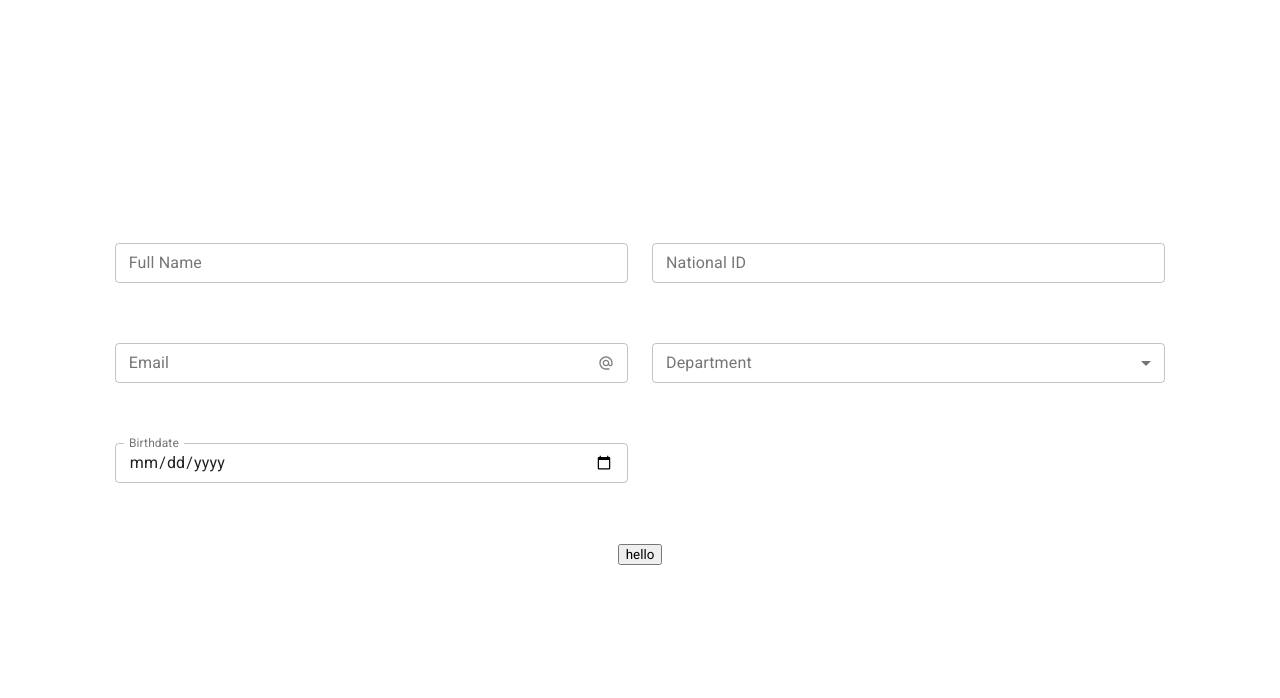
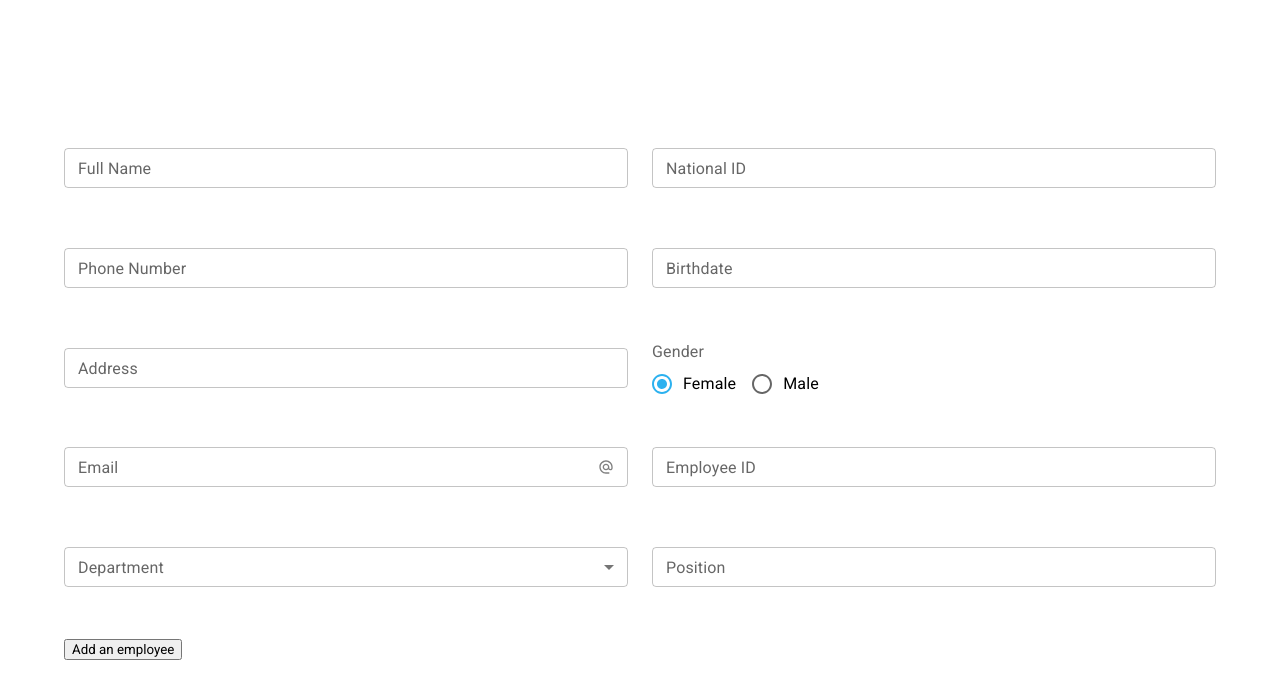
Before and after one commit to Checkly-App/checkly-website, a React (Create React App) app: page / in a window 1280 px wide. Shown: the top 698 px of the page. Built offline with nearby package versions, Linux system fonts and the light colour scheme.

Commit message:
Forms validation
- Add employee function

```diff
--- a/package.json
+++ b/package.json
@@ -3,7 +3,11 @@
   "version": "0.1.0",
   "private": true,
   "dependencies": {
+    "@emotion/react": "^11.8.1",
+    "@emotion/styled": "^11.8.1",
     "@material-ui/core": "^4.12.3",
+    "@mui/material": "^5.5.0",
+    "@mui/styles": "^5.5.0",
     "@testing-library/jest-dom": "^5.16.2",
     "@testing-library/react": "^12.1.3",
     "@testing-library/user-event": "^13.5.0",
--- a/src/App.css
+++ b/src/App.css
@@ -1,4 +1,4 @@
-.App {
+/* .App {
   text-align: center;
 }
 
@@ -13,17 +13,6 @@
   }
 }
 
-.App-header {
-  background-color: white;
-  min-height: 100vh;
-  display: flex;
-  flex-direction: column;
-  align-items: center;
-  justify-content: center;
-  font-size: calc(10px + 2vmin);
-  color: white;
-}
-
 .App-link {
   color: #61dafb;
 }
@@ -35,4 +24,12 @@
   to {
     transform: scale(1.2);
   }
+} */
+
+
+.App-header {
+  min-height: 100vh;
+  display: flex;
+  align-items: center;
+  justify-content: right;
 }
--- a/src/App.js
+++ b/src/App.js
@@ -1,7 +1,7 @@
 // import logo from './assets/images/logo.svg';
 import './App.css';
 import AddEmployee from './pages/AddEmployee';
-import { createTheme, ThemeProvider } from '@material-ui/core'
+import { createTheme, ThemeProvider } from '@mui/material/styles'
 
 
 const theme = createTheme({
--- a/src/components/Forms/DateField.js
+++ b/src/components/Forms/DateField.js
@@ -1,5 +1,5 @@
 import React from 'react';
-import { TextField } from '@material-ui/core';
+import { TextField } from '@mui/material';
 import { useField } from 'formik';
 
 
--- a/src/components/Forms/InputField.js
+++ b/src/components/Forms/InputField.js
@@ -1,7 +1,7 @@
-import React, { useState } from 'react';
-import { TextField, styled } from '@material-ui/core';
+import React from 'react';
+import { TextField } from '@mui/material';
 import { useField } from 'formik';
-import { InputAdornment } from '@material-ui/core';
+import { InputAdornment } from '@mui/material';
 
 
 const InputField = ({ name, icon, ...other }) => {
--- /dev/null
+++ b/src/components/Forms/RadioButtons.js
@@ -0,0 +1,35 @@
+import React from 'react';
+import { useField, useFormikContext } from 'formik';
+import { FormControl, FormLabel, RadioGroup, FormControlLabel, Radio } from '@mui/material'
+
+
+const RadioButtons = ({ name, ...other }) => {
+    const field = useField(name);
+    const { setFieldValue } = useFormikContext();
+
+    const handleChange = (e) => {
+        setFieldValue(name, e.target.value);
+    };
+
+    const config = {
+        ...field,
+        ...other,
+        defaultValue: 'Female',
+        onChange: handleChange
+    };
+
+    return (
+        <FormControl>
+            <FormLabel id="radio-buttons-group">Gender</FormLabel>
+            <RadioGroup
+                row
+                {...config} >
+                <FormControlLabel value="Female" control={<Radio />} label="Female" />
+                <FormControlLabel value="Male" control={<Radio />} label="Male" />
+            </RadioGroup>
+        </FormControl>
+    );
+};
+
+
+export default RadioButtons;
--- a/src/components/Forms/SelectField.js
+++ b/src/components/Forms/SelectField.js
@@ -1,5 +1,5 @@
 import React from 'react';
-import { TextField, MenuItem } from '@material-ui/core';
+import { TextField, MenuItem } from '@mui/material';
 import { useField, useFormikContext } from 'formik';
 
 
--- a/src/pages/AddEmployee.js
+++ b/src/pages/AddEmployee.js
@@ -3,11 +3,31 @@ import { Formik, Form } from 'formik';
 import * as Yup from 'yup';
 import InputField from '../components/Forms/InputField';
 import { MdOutlineAlternateEmail } from "react-icons/md";
-import { Grid, Typography } from '@material-ui/core';
+import { Container, Grid } from '@mui/material';
 import SelectField from '../components/Forms/SelectField';
-import DateField from '../components/Forms/DateField';
+import RadioButtons from '../components/Forms/RadioButtons';
+import { set, ref } from 'firebase/database';
+import { database } from '../utilities/firebase';
 
-// import { useState } from "react";
+const AddEmployee = () => {
+    const departments = {
+        dep1: 'Enterprise Architecture',
+        dep2: 'Cyber Security',
+        dep3: 'Human Resources'
+    };
+
+    const initialValues = {
+        fullName: '',
+        nationalID: '',
+        phoneNumber: '',
+        birthdate: '',
+        address: '',
+        gender: 'Female',
+        email: '',
+        employeeID: '',
+        department: '',
+        position: ''
+    };
 
     /*
     phoneNumber: Yup.number().min(10).max(10).matches(/[^[0]+[0-9]*$]/),
@@ -22,40 +42,49 @@ import DateField from '../components/Forms/DateField';
     Position -> String (required)
 */
 
-const AddEmployee = props => {
-    const departments = {
-        dep1: 'Enterprise Architecture',
-        dep2: 'Cyber Security',
-        dep3: 'Human Resources'
-    };
-
-    const initialValues = {
-        fullName: '',
-        nationalID: '',
-        phoneNumber: '',
-        date: '',
-        address: '',
-        email: '',
-        employeeId: '',
-        department: '',
-        position: ''
-    };
 
     const validationSchema =
         Yup.object({
             fullName: Yup.string().required('Full Name is required'),
             nationalID: Yup.string().matches(/^(?<=\s|^)\d+(?=\s|$)/, "consists of numbers only").min(10, 'must be 10 digits').max(10, 'must be 10 digits').required('National ID is required'),
-            phoneNumber: Yup.number().min(10).max(10).required(),
-            department: Yup.string().required(),
-            email: Yup.string().email('Invalid email').required()
+            address: Yup.string().required('Address is required'),
+            phoneNumber: Yup.string().matches(/^(?<=\s|^)\d+(?=\s|$)/, "consists of numbers only").min(10, 'must be 10 digits').max(10, 'must be 10 digits').required('Phone Number is required'),
+            birthdate: Yup.string().required('Birthdate is required'),
+            department: Yup.string().required('Department is required'),
+            email: Yup.string().email('Invalid email').required('Email is required'),
+            employeeID: Yup.string().required('Employee ID is required'),
+            position: Yup.string().required('Position is required')
         });
+
+    const addEmployee = (employee) => {
+        set(ref(database, 'test/' + employee.nationalID), {
+            name: employee.fullName,
+            national_id: employee.nationalID,
+            phone_number: employee.phoneNumber,
+            birthdate: employee.birthdate,
+            address: employee.address,
+            gender: employee.gender,
+            email: employee.email,
+            employee_id: employee.employeeID,
+            department: employee.department,
+            position: employee.position,
+            change_image: 0,
+            image_token: "null"
+        }).catch(alert);
+    }
 
     return (
         <Formik
             initialValues={{ ...initialValues }}
-            validationSchema={validationSchema}>
+            validationSchema={validationSchema}
+            onSubmit={(values) => {
+                console.log(values);
+                addEmployee(values);
+                alert(JSON.stringify(values, null, 2));
+            }}>
+            <Container fixed>
                 <Form>
-                <Grid container spacing={3}>
+                    <Grid container spacing={3} >
                         <Grid item xs={6}>
                             <InputField
                                 name='fullName'
@@ -72,10 +101,45 @@ const AddEmployee = props => {
                         </Grid>
                         <Grid item xs={6}>
                             <InputField
+                                name='phoneNumber'
+                                id='phoneNumber'
+                                label='Phone Number'
+                            />
+                        </Grid>
+                        <Grid item xs={6}>
+                            <InputField
+                                name='birthdate'
+                                id='birthdate'
+                                label='Birthdate'
+                            />
+                        </Grid>
+                        <Grid item xs={6}>
+                            <InputField
+                                name='address'
+                                id='address'
+                                label='Address'
+                            />
+                        </Grid>
+                        <Grid item xs={6}>
+                            <RadioButtons
+                                name='gender'
+                                id='gender'
+                                label='Gender'
+                            />
+                        </Grid>
+                        <Grid item xs={6}>
+                            <InputField
                                 name='email'
                                 icon={<MdOutlineAlternateEmail color='gray' />}
                                 id='email'
                                 label='Email'
+                            />
+                        </Grid>
+                        <Grid item xs={6}>
+                            <InputField
+                                name='employeeID'
+                                id='employeeID'
+                                label='Employee ID'
                             />
                         </Grid>
                         <Grid item xs={6}>
@@ -87,19 +151,19 @@ const AddEmployee = props => {
                             />
                         </Grid>
                         <Grid item xs={6}>
-                        <DateField
-                            name='birthdate'
-                            id='birthdate'
-                            label='Birthdate'
+                            <InputField
+                                name='position'
+                                id='position'
+                                label='Position'
                             />
                         </Grid>
                         <Grid item xs={12}>
-                        <button type='submit'>
-                            hello
-                        </button>
+                            <button type='submit'>  Add an employee </button>
                         </Grid>
                     </Grid>
                 </Form>
+            </Container>
+
         </Formik >
     );
 };
--- a/src/utilities/firebase.js
+++ b/src/utilities/firebase.js
@@ -1,16 +1,16 @@
-import * as firebase from 'firebase';
+import { initializeApp } from 'firebase/app';
+import { getDatabase } from 'firebase/database'
 
 const firebaseConfig = {
-    apiKey: process.env.REACT_APP_FIREBASE_API_KEY,
-    authDomain: process.env.REACT_APP_FIREBASE_AUTH_DOMAIN,
-    databaseURL: process.env.REACT_APP_FIREBASE_DATABASE_URL,
-    projectId: process.env.REACT_APP_FIREBASE_PROJECT_ID,
-    storageBucket: process.env.REACT_APP_FIREBASE_STORAGE_BUCKET,
-    messagingSenderId: process.env.REACT_APP_FIREBASE_SENDER_ID,
-    appId: process.env.REACT_APP_FIREBASE_APP_ID
+    apiKey: process.env.REACT_APP_apiKey,
+    authDomain: process.env.REACT_APP_authDomain,
+    databaseURL: "https://checkly-292d2-default-rtdb.firebaseio.com",
+    projectId: process.env.REACT_APP_projectId,
+    storageBucket: process.env.REACT_APP_storageBucket,
+    messagingSenderId: process.env.REACT_APP_messagingSenderId,
+    appId: process.env.REACT_APP_appId,
+    measurementId: process.env.REACT_APP_measurementId
 }
 
-firebase.initializeApp(firebaseConfig);
-const analytics = getAnalytics(app);
-
-export default firebase;
+const app = initializeApp(firebaseConfig);
+export const database = getDatabase(app);
```
Also changed, not shown: 1 other file (tests, documents, lock files or other folders). Lines whose indentation alone changed are shown as unchanged.
